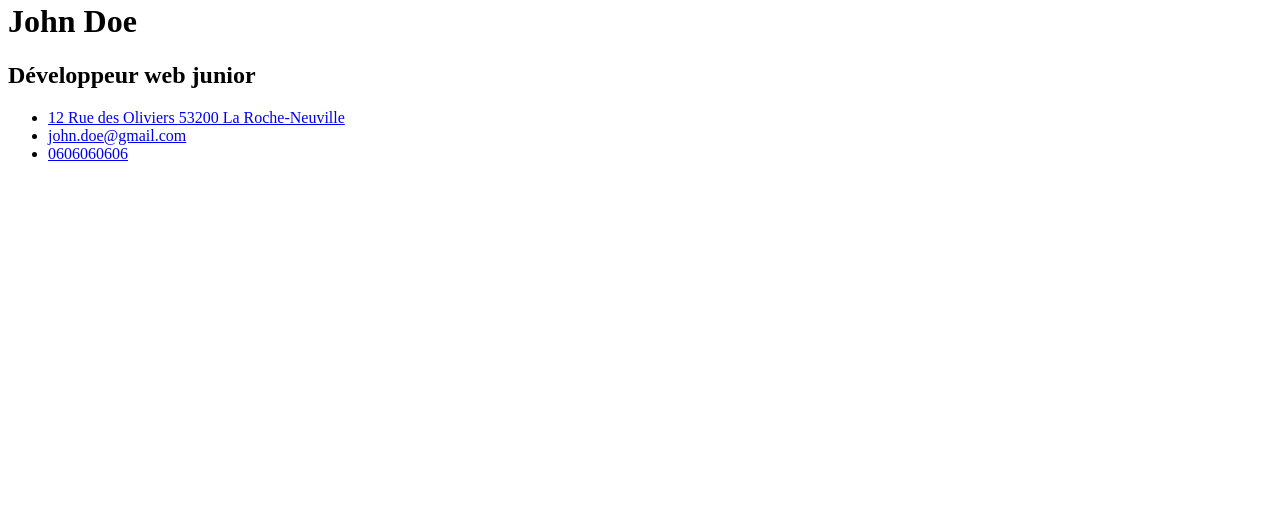
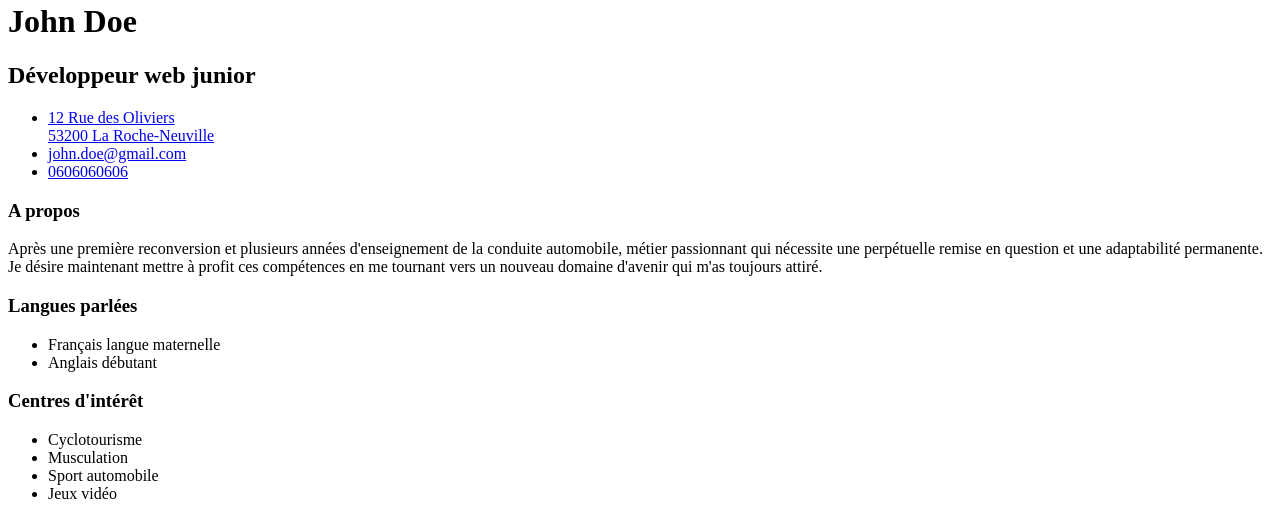
Before and after one commit to DelabbayeSebastien/MonCV, a plain HTML site: page index.html in a window 1280 px wide. Shown: the part 338-857 px from the top of the page. Before the commit the page ends 800 px from the top, so only its background shows below. Drawn offline with Linux system fonts and the light colour scheme.

Commit message:
Add aside

```diff
--- a/index.html
+++ b/index.html
@@ -20,12 +20,33 @@
 
         <nav>
             <ul>
-                <li><a href="https://www.google.fr/maps/place/12+Rue+des+Oliviers,+53200+La+Roche-Neuville/@47.8746148,-0.7546056,17z/data=!3m1!4b1!4m6!3m5!1s0x4808f12c7939a8a7:0xaefceff0de598651!8m2!3d47.8746112!4d-0.7520307!16s%2Fg%2F11c1fvm555?entry=ttu">12 Rue des Oliviers 53200 La Roche-Neuville</a></li>
+                <li><a href="https://www.google.fr/maps/place/12+Rue+des+Oliviers,+53200+La+Roche-Neuville/@47.8746148,-0.7546056,17z/data=!3m1!4b1!4m6!3m5!1s0x4808f12c7939a8a7:0xaefceff0de598651!8m2!3d47.8746112!4d-0.7520307!16s%2Fg%2F11c1fvm555?entry=ttu">12 Rue des Oliviers<br>53200 La Roche-Neuville</a></li>
                 <li><a href="mailto:john.doe@gmail.com">john.doe@gmail.com</a></li>
                 <li><a href="tel:0606060606">0606060606</a></li>
             </ul>
         </nav>
     </header>
 
+    <aside>
+        <section>
+            <h3>A propos</h3>
+            <p>Après une première reconversion et plusieurs années d'enseignement de la conduite automobile, métier passionnant qui nécessite une perpétuelle remise en question et une adaptabilité permanente. Je désire maintenant mettre à profit ces compétences en me tournant vers un nouveau domaine d'avenir qui m'as toujours attiré.</p>
+
+            <h3>Langues parlées</h3>
+            <ul>
+                <li>Français langue maternelle</li>
+                <li>Anglais débutant</li>
+            </ul>
+
+            <h3>Centres d'intérêt</h3>
+            <ul>
+                <li>Cyclotourisme</li>
+                <li>Musculation</li>
+                <li>Sport automobile</li>
+                <li>Jeux vidéo</li>
+            </ul>
+        </section>
+    </aside>
+
 </body>
 </html>
```
